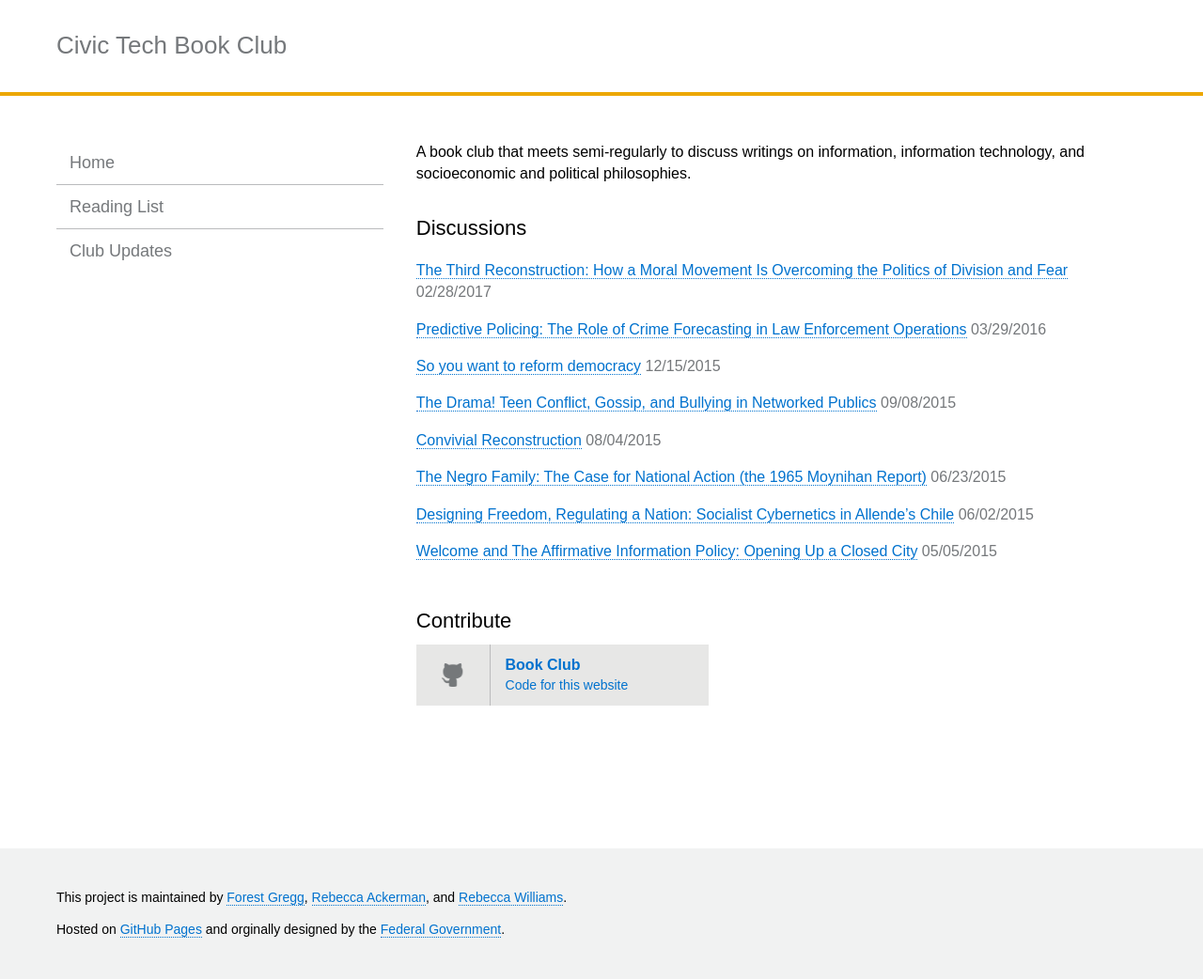
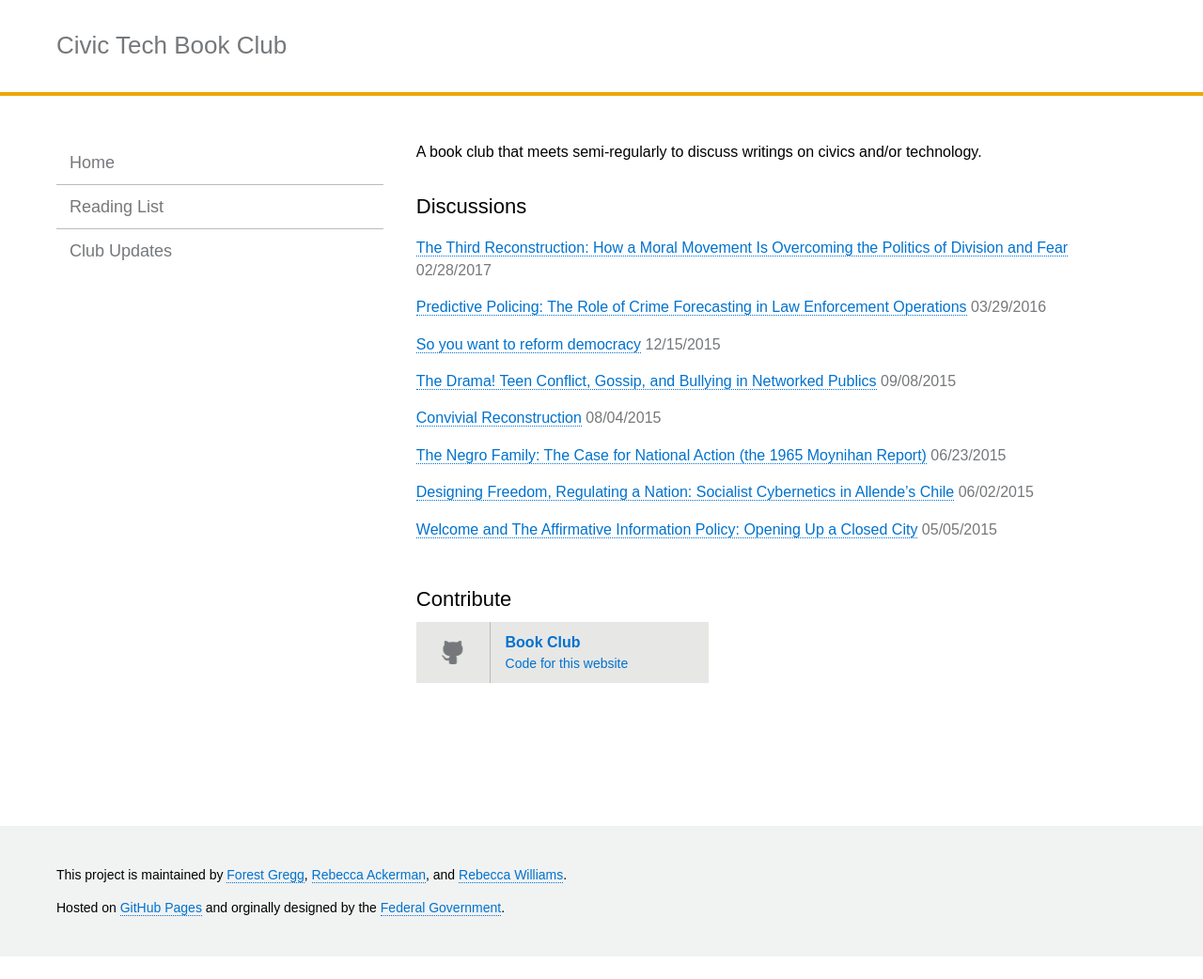
Before and after one commit to rebeccawilliams/bookclub, a Jekyll site: the page built from index.html, in a window 1280 px wide. Shown: the whole page at 94% size. Built offline with Jekyll 4.4.1, drawn with Linux system fonts in a browser that asks for light colours; after the commit the page ends 1018 px from its top, so only the background shows below that.

Commit message:
Update index.md

```diff
--- a/_includes/index.md
+++ b/_includes/index.md
@@ -1 +1 @@
-A book club that meets semi-regularly to discuss writings on information, information technology, and socioeconomic and political philosophies.
+A book club that meets semi-regularly to discuss writings on civics and/or technology.
```
